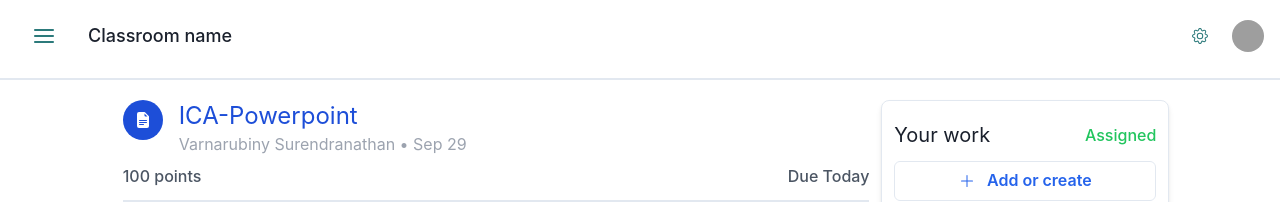
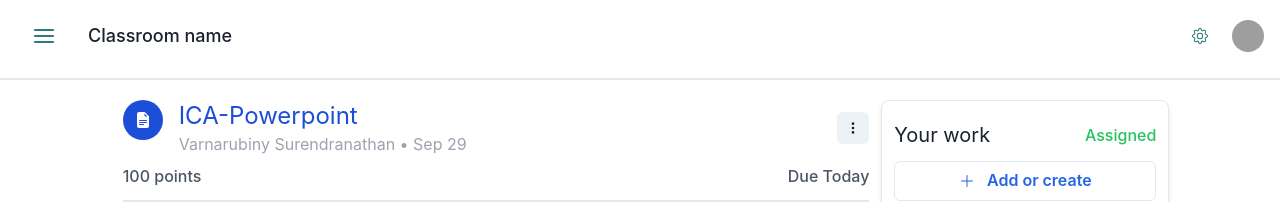
Before and after one commit to NaveenDanj/google-classroom-clone, a Next.js app: page /ViewAssignment in a window 1280 px wide. Shown: the top 202 px of the page. Built offline with nearby package versions, Linux system fonts and the light colour scheme; no server answers; grey boxes are pictures that could not be loaded.

Commit message:
added latest changes

```diff
--- a/components/Classroom/ViewAssignment/ViewAssignmentBody.tsx
+++ b/components/Classroom/ViewAssignment/ViewAssignmentBody.tsx
@@ -1,7 +1,7 @@
-import { Avatar, Box, Button, Input, InputGroup, InputRightElement } from '@chakra-ui/react'
+import { Avatar, Box, Button, IconButton, Input, InputGroup, InputRightElement } from '@chakra-ui/react'
 import Image from 'next/image'
 import React from 'react'
-import { BsFillFileEarmarkTextFill, BsPeople , BsCaretRight } from 'react-icons/bs'
+import { BsFillFileEarmarkTextFill, BsPeople , BsCaretRight, BsThreeDotsVertical } from 'react-icons/bs'
 import UserComment from '../../Global/UserComment'
 import Attachments from './Attachments'
 import CommentSection from './CommentSection'
@@ -30,6 +30,8 @@
 
 
                         </div>
+
+                        <IconButton className='my-auto' size={'sm'} aria-label='Search database' icon={<BsThreeDotsVertical />} />
 
 
                     </div>
```
